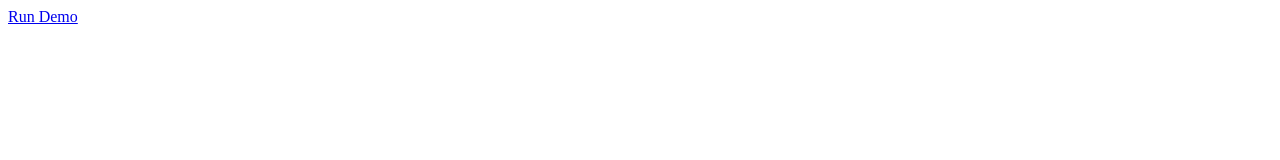
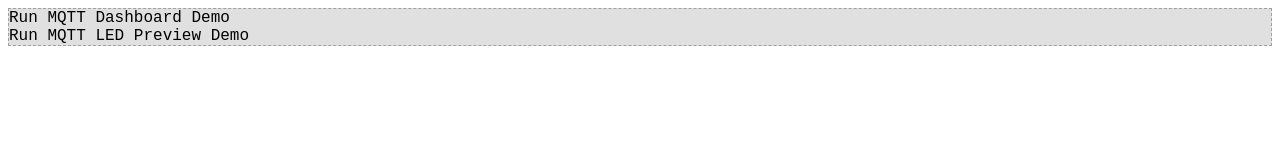
Before and after one commit to struthio/htmlMQTTViewer, a plain HTML site: page index.html in a window 1280 px wide. Drawn offline with Linux system fonts and the light colour scheme.

Commit message:
Modified index.html with new link

```diff
--- a/index.html
+++ b/index.html
@@ -1,8 +1,29 @@
 <html>
 	<head>
 		<title>MQTT Demo</title>
+		<style>
+			a
+			{
+				color: #000000;
+				font-family: Courier New;
+				text-decoration: none;
+			}
+			a:hover
+			{
+				color: #0000FF;
+				text-decoration: underline overline;
+			}
+			div
+			{
+				border: 1px dashed #A0A0A0;
+				background-color: #E0E0E0;
+			}
+		</style>
 	</head>
 	<body>
-		<a href="mqtt_dahboard.html">Run Demo</a>
+		<div>
+			<a href="mqtt_dahboard.html">Run MQTT Dashboard Demo</a><br/>
+			<a href="mqttLedPreview.html">Run MQTT LED Preview Demo</a>
+		</div>
 	</body>
 </html>
```
